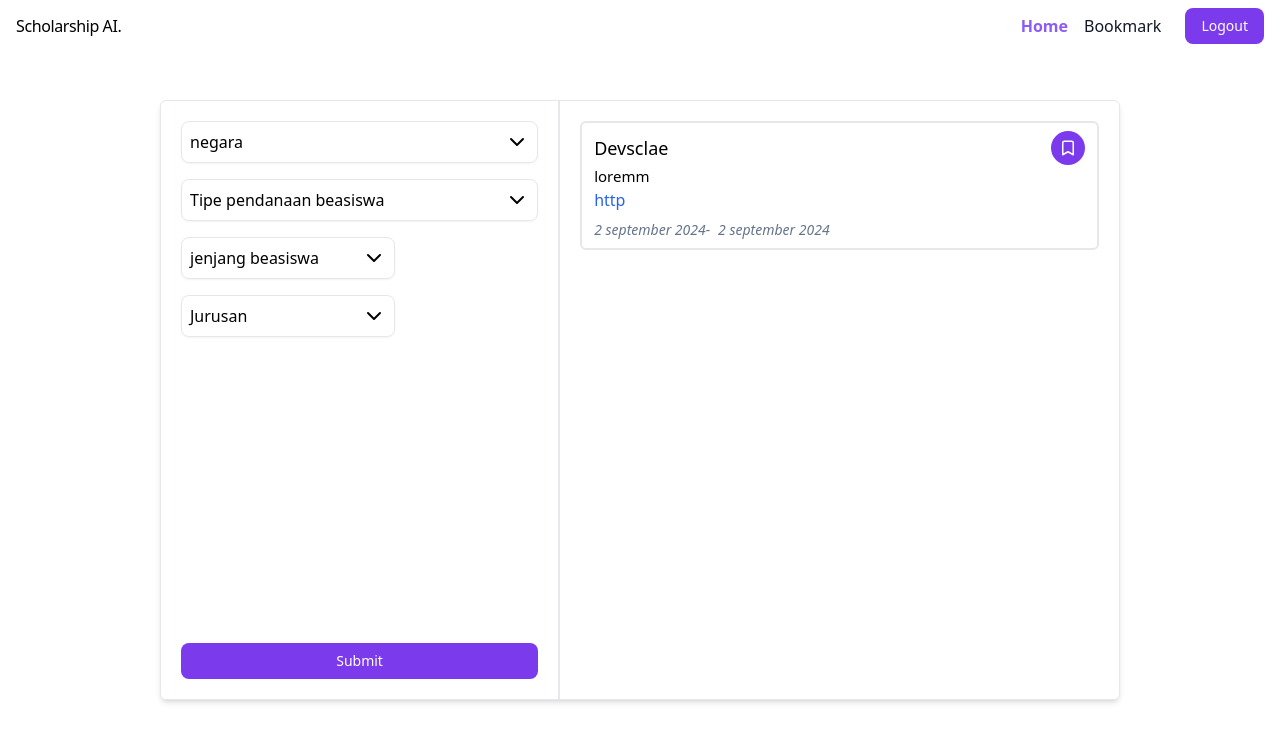
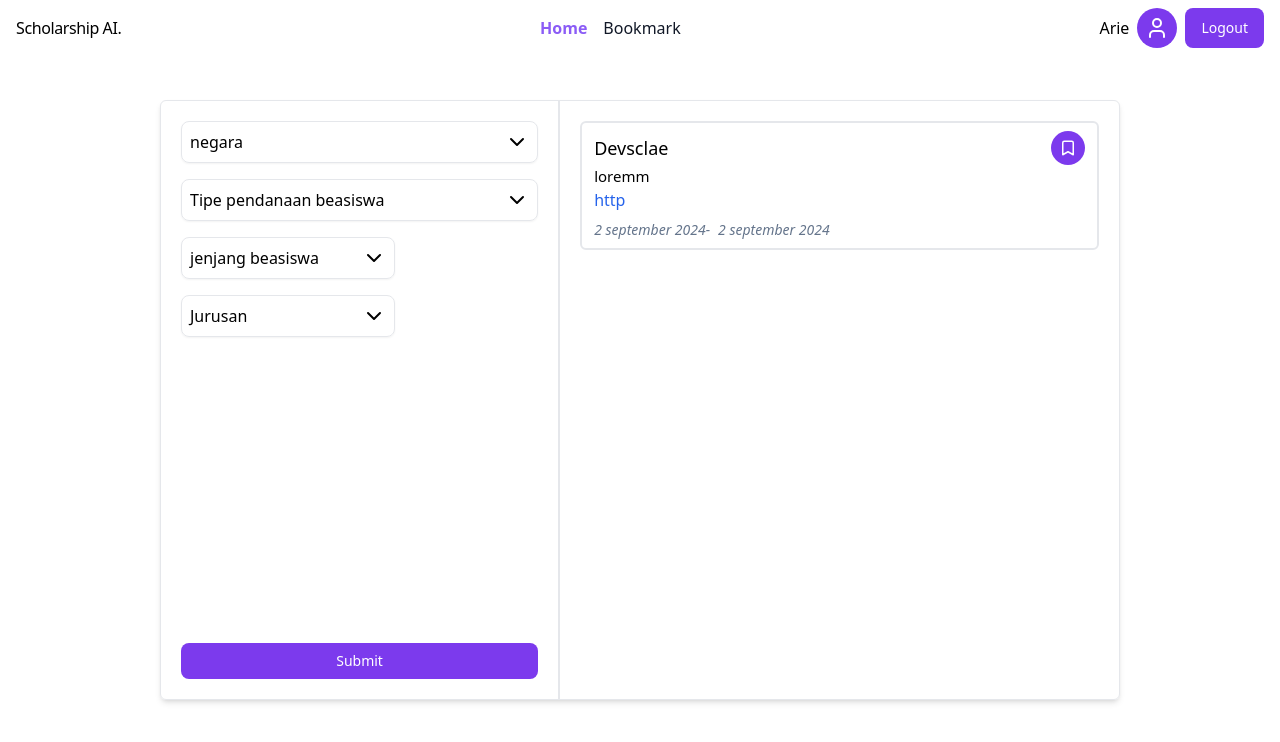
Before and after one commit to udilz/scholaship-fe, a React (Vite) app: page /prompt in a window 1280 px wide. Shown: the top 742 px of the page. Built offline with nearby package versions, Linux system fonts and the light colour scheme.

Commit message:
profile in navbar

```diff
--- a/src/features/components/navbar.tsx
+++ b/src/features/components/navbar.tsx
@@ -1,5 +1,6 @@
 import { Button } from '@/components/ui/button';
-import { NavLink } from 'react-router-dom';
+import { Link, NavLink } from 'react-router-dom';
+import { User } from 'lucide-react';
 
 export const Navbar = () => {
   return (
@@ -7,9 +8,19 @@ export const Navbar = () => {
       <div className="font-medium tracking-tight">Scholarship AI.</div>
       <div className="flex items-center gap-6 font-medium">
         <div className="space-x-4">
-          <AtciveNavLink link='prompt' label='Home'/>
-          <AtciveNavLink link='bookmark' label='Bookmark'/>
+          <AtciveNavLink link="prompt" label="Home" />
+          <AtciveNavLink link="bookmark" label="Bookmark" />
         </div>
+      </div>
+      <div className="flex gap-2">
+        <section className='flex gap-2 items-center'>
+        <span>Arie </span>
+        <Link to={'/ptofile'}>
+          <Button className="rounded-full" variant="violet" iconOnly>
+            <User></User>
+          </Button>
+        </Link>
+       </section>
         <Button variant="violet">Logout</Button>
       </div>
     </header>
@@ -17,14 +28,14 @@ export const Navbar = () => {
 };
 
 interface IActiveNavLinkProps {
-    link : string,
-    label : string
+  link: string;
+  label: string;
 }
 
-const AtciveNavLink = ({link, label} : IActiveNavLinkProps) => {
-    return (
-        <NavLink to={`/${link}`} className={({ isActive }) => (isActive ? 'text-violet-500 font-semibold' : 'text-gray-900 hover:text-violet-500')}>
-            {label}
-        </NavLink>
-    )
-}
+const AtciveNavLink = ({ link, label }: IActiveNavLinkProps) => {
+  return (
+    <NavLink to={`/${link}`} className={({ isActive }) => (isActive ? 'font-semibold text-violet-500' : 'text-gray-900 hover:text-violet-500')}>
+      {label}
+    </NavLink>
+  );
+};
```
